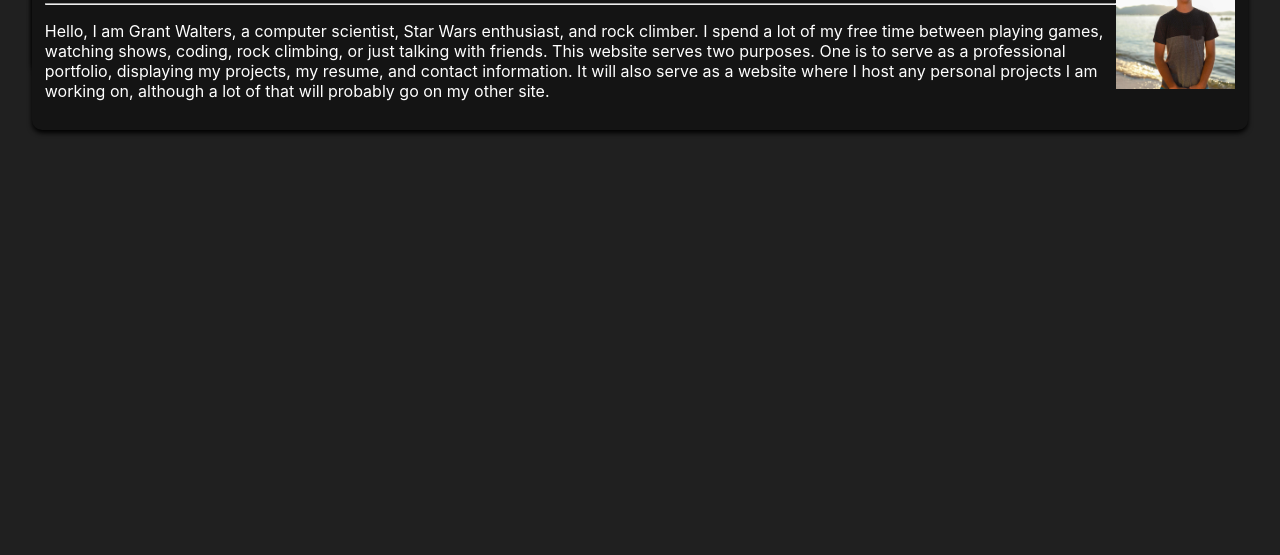
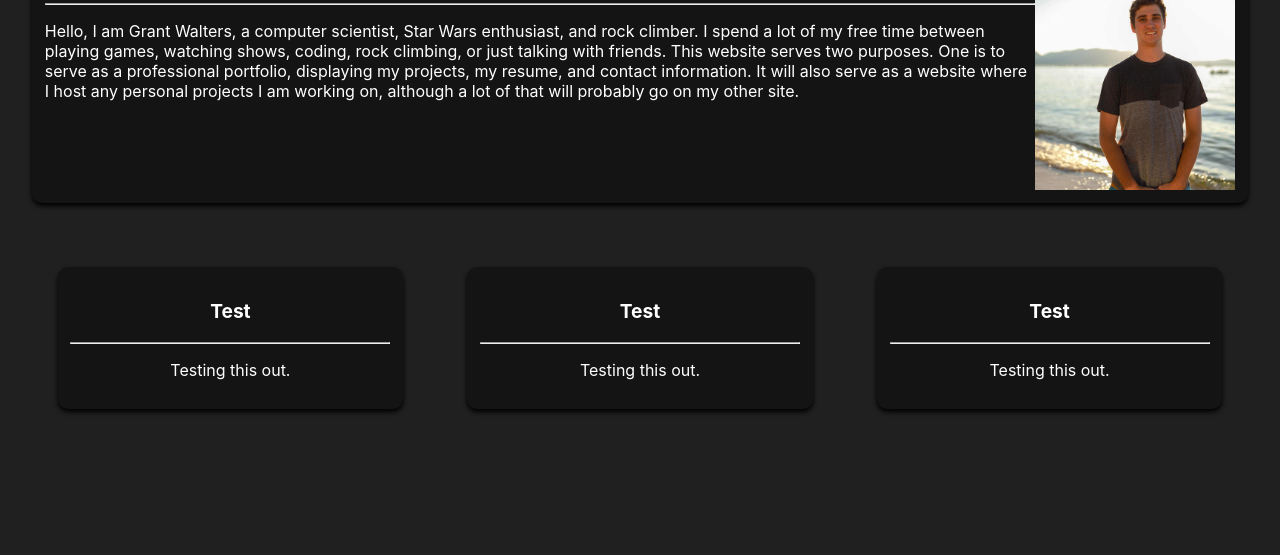
Before and after one commit to grant-walters/website, a React app: page / in a window 1280 px wide. Shown: the part 245-800 px from the top of the page. Built offline with nearby package versions, Linux system fonts and the light colour scheme.

Commit message:
CSS fixed finally

```diff
--- a/src/main.css
+++ b/src/main.css
@@ -67,7 +67,8 @@ code {
 }
 
 .content {
-	position: absolute;
+	text-align: left;
+	overflow: auto;
 	margin: 2.5%;
 	box-shadow: 0px 3px 5px black;
 	background-color: #141414;
@@ -88,7 +89,8 @@ code {
 
 .prof_pic {
 	float: right;
-	width: 10%;
+	max-width: 200px;
+	height: auto;
 }
 
 .contentSquare {
@@ -110,6 +112,7 @@ code {
 }
 
 .body {
+	text-align: center;
 	width: 100%;
 	padding: 0;
 	margin: 0;
```
